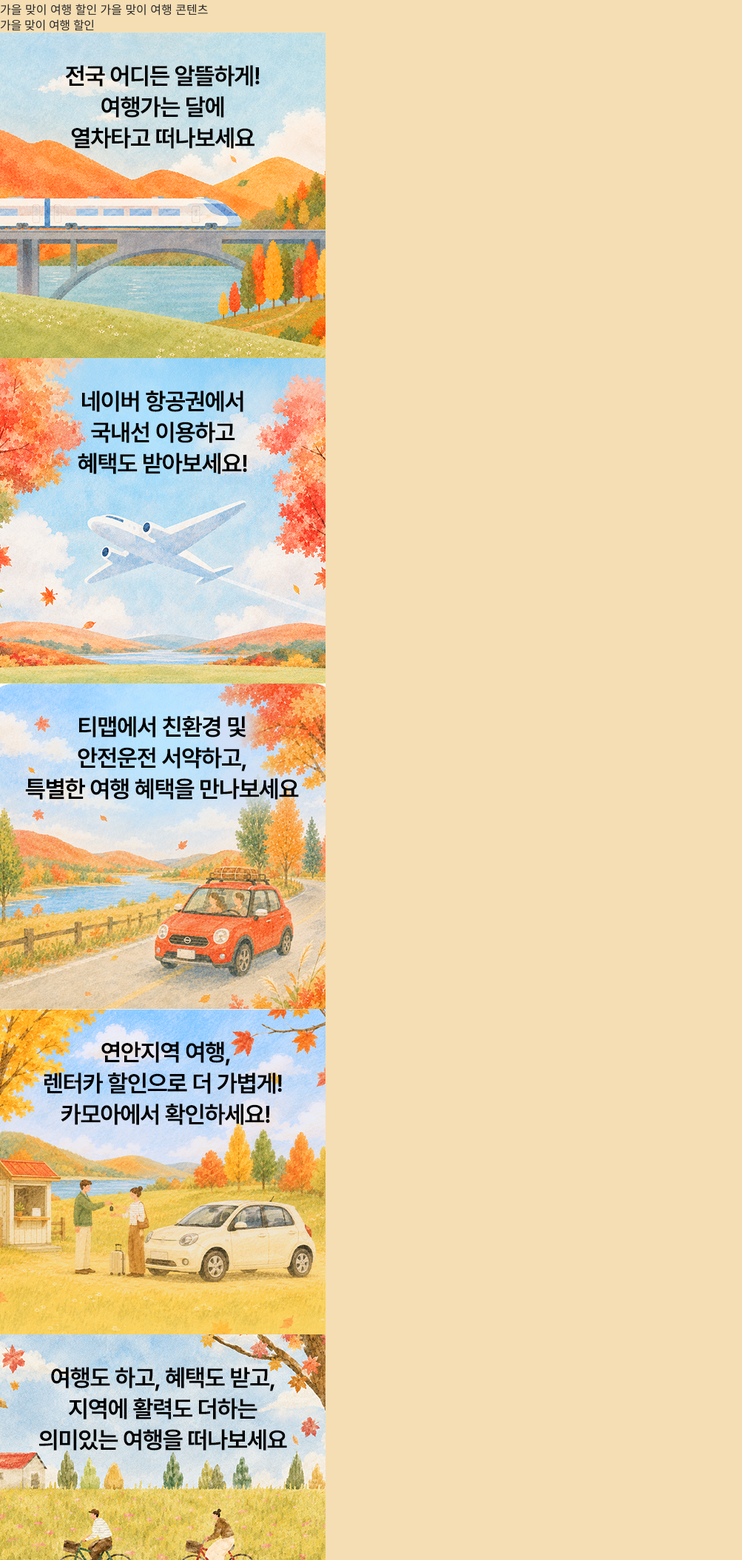
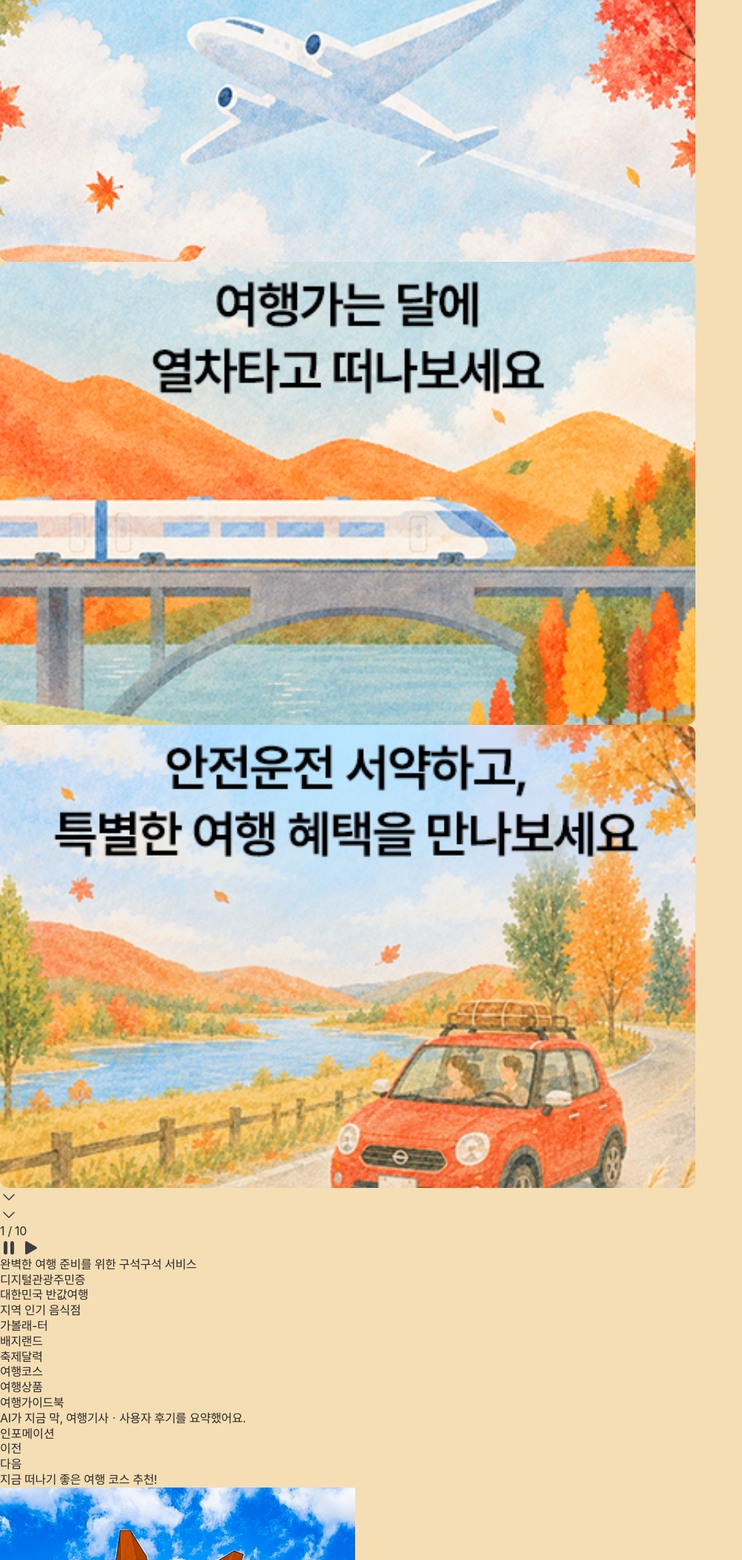
Before and after one commit to joona0306/css-basic-506, a plain HTML site: page clone-exercise.html in a window 1280 px wide. Shown: the part 362-2471 px from the top of the page at 74% size, without its empty margins (0-1003 px from the left). Drawn offline with Linux system fonts and the light colour scheme; a web font is replaced by a local one.

Commit message:
클론코딩 hero 영역 진행 및 css 기초

```diff
--- a/clone-exercise.html
+++ b/clone-exercise.html
@@ -183,137 +183,99 @@
 
       <!-- main -->
       <main class="main">
-        <!-- 히어로 영역 -->
-        <section>
-          <!-- 히어로 영역 하단 이미지 -->
-          <div>
-            <img src="assets/images/hero_bg.png" alt="히어로 배경" />
+        <!-- 히어로 영역 (2026-11-20 원본 기준, docs/hero-reference.md 참고) -->
+        <section class="hero-sec">
+          <!-- Swiper 라이브러리 사용예정, 클래스네임 바뀔수도 있음 -->
+          <div class="swiper sw-hero">
+            <!-- 카드 묶음: 이전 · 현재 · 다음 3장만 (원본은 10장) -->
+            <div class="swiper-wrapper">
+              <!-- 이전 카드 (일부만 보임) -->
+              <div class="swiper-slide">
+                <span class="hero-img">
+                  <img src="assets/images/hero_img_1_2.png" alt="" />
+                </span>
+                <a href="#">
+                  <strong>머물기만 해도 쉼이 되는 곳</strong>
+                  <em>해남에서 만나는 정원 속 여유</em>
+                  <span class="view">
+                    자세히 보기
+                    <img src="assets/icons/guide_chevron_dw24.svg" alt="" />
+                  </span>
+                </a>
               </div>
-          <!-- 히어로 콘텐츠 -->
-          <div>
-            <!-- section title -->
-            <div>
-              <div>
-                <div>여행가는 달 캠페인</div>
-                <h2>
+
+              <!-- 현재 카드 (가운데) -->
+              <div class="swiper-slide swiper-slide-active">
+                <span class="hero-img">
+                  <img src="assets/images/hero_img_1_1.png" alt="" />
+                </span>
                 <a href="#">
-                    가을 깊게, <br />
-                    여행은 가볍게
-                    <span>바로가기 아이콘</span>
+                  <strong>
+                    수능 스트레스를 날려버릴<br />
+                    전국 테마파크 &amp; 할인여행지 모음.zip
+                  </strong>
+                  <em>수험생 한정 할인 혜택&amp;선착순 선물까지!</em>
+                  <span class="view">
+                    자세히 보기
+                    <img src="assets/icons/guide_chevron_dw24.svg" alt="" />
+                  </span>
                 </a>
-                </h2>
-                <p>
-                  설레는 가을 여행, 풍성한 혜택이 가득한<br />
-                  여행가는 달 캠페인과 함께 떠나보세요
-                </p>
-                <span>2026. 9. 15. ~ 2026. 11. 30.</span>
-                <div>
-                  <button>
-                    <span>가을 맞이 여행 할인</span>
+              </div>
+
+              <!-- 다음 카드 (일부만 보임) -->
+              <div class="swiper-slide">
+                <span class="hero-img">
+                  <img src="assets/images/hero_img_1_3.png" alt="" />
+                </span>
+                <a href="#">
+                  <strong>방한 외국인 관광객 2,000만 명 돌파!</strong>
+                  <em>대한민국 관광이 새로운 역사를 썼습니다</em>
+                  <span class="view">
+                    자세히 보기
+                    <img src="assets/icons/guide_chevron_dw24.svg" alt="" />
+                  </span>
+                </a>
+              </div>
+            </div>
+
+            <!-- 이전 / 다음 버튼 -->
+            <div class="nav-btn">
+              <div class="swiper-button-prev">
+                <button aria-label="이전 슬라이드">
+                  <img src="assets/icons/guide_chevron_dw24.svg" alt="" />
                 </button>
-                  <button>
-                    <span>가을 맞이 여행 콘텐츠</span>
+              </div>
+
+              <div class="swiper-button-next">
+                <button aria-label="다음 슬라이드">
+                  <img src="assets/icons/guide_chevron_dw24.svg" alt="" />
                 </button>
               </div>
             </div>
+
+            <!-- 페이지 표시 + 일시정지 -->
+            <div class="page-btn">
+              <div class="swiper-pagination swiper-pagination-fraction">
+                <span class="swiper-pagination-current">1</span>
+                /
+                <span class="swiper-pagination-total">10</span>
               </div>
-            <!-- images slide -->
-            <div>
-              <!-- blind 가을 맞이 여행 콘텐츠 -->
-              <h3>가을 맞이 여행 할인</h3>
-              <div>
-                <!-- Swiper slide -->
-                <div>
-                  <div>
-                    <a href="#">
+
+              <div class="rolling">
+                <button class="icon-pg-play" aria-label="일시정지">
+                  <span class="stop">
                     <img
-                        src="assets/images/hero_img_1_1.png"
-                        alt="전국 어디든 알뜰하게! 여행가는 달에 열차타고 떠나보세요"
+                      src="assets/icons/guide_stop24.svg"
+                      alt="일시정지 아이콘"
                     />
-                    </a>
-                  </div>
-                  <div>
-                    <a href="#">
+                  </span>
+                  <span class="play">
                     <img
-                        src="assets/images/hero_img_1_2.png"
-                        alt="네이버 항공권에서 국내선 이용하고 혜택도 받아보세요!"
+                      src="assets/icons/guide_play24.svg"
+                      alt="재생 아이콘"
                     />
-                    </a>
-                  </div>
-                  <div>
-                    <a href="#">
-                      <img
-                        src="assets/images/hero_img_1_3.png"
-                        alt="티맵에서 친환경 및 안전운전 서약하고, 특별한 여행 혜택을 만나보세요"
-                      />
-                    </a>
-                  </div>
-                  <div>
-                    <a href="#">
-                      <img
-                        src="assets/images/hero_img_1_4.png"
-                        alt="연안지역 여행, 렌터카 할인으로 더 가볍게!  카모아에서 확인하세요!"
-                      />
-                    </a>
-                  </div>
-                  <div>
-                    <a href="#">
-                      <img
-                        src="assets/images/hero_img_1_5.png"
-                        alt="여행도 하고, 혜택도 받고, 지역에 활력도 더하는 의미있는 여행을 떠나보세요"
-                      />
-                    </a>
-                  </div>
-                  <div>
-                    <a href="#">
-                      <img
-                        src="assets/images/hero_img_1_6.png"
-                        alt="국내 숙박 최대 2~7만원 할인! 역대급 숙박을 확인하세요!"
-                      />
-                    </a>
-                  </div>
-                  <div>
-                    <a href="#">
-                      <img
-                        src="assets/images/hero_img_1_7.png"
-                        alt="대한민국 구석구석 다양한 여행상품을 최대 50% 할인된 가격으로 이용해 보세요!"
-                      />
-                    </a>
-                  </div>
-                  <div>
-                    <a href="#">
-                      <img
-                        src="assets/images/hero_img_1_8.png"
-                        alt="교통부터 관광지 할인까지, 지역 곳곳 다양한 여행 할인혜택을 확인하세요"
-                      />
-                    </a>
-                  </div>
-                  <div>
-                    <a href="#">
-                      <img
-                        src="assets/images/hero_img_1_9.png"
-                        alt="소도시 여행 최대 30% 할인! 지역관광 부스터 로 떠나보세요."
-                      />
-                    </a>
-                  </div>
-                </div>
-                <!-- pagination -->
-                <div>
-                  <!-- 이전 버튼 -->
-                  <div>
-                    <button>이전</button>
-                  </div>
-                  <!-- 다음 버튼 -->
-                  <div>
-                    <button>다음</button>
-                  </div>
-                  <!-- page -->
-                  <div>1 / 9</div>
-                  <button>
-                    <span>일시정지</span>
-                    <span>재생</span>
+                  </span>
                 </button>
-                </div>
               </div>
             </div>
           </div>
--- a/css/clone-exercise.css
+++ b/css/clone-exercise.css
@@ -70,6 +70,8 @@ button:focus-visible {
 .wrap {
   width: 100%;
 }
+
+/* header styling start */
 .header {
   position: relative;
   width: 100%;
@@ -169,12 +171,35 @@ button:focus-visible {
   top: 38px;
   background-color: #fff;
 }
+/* header styling end */
 
+/* main styling start */
 .main {
   width: 100%;
   background-color: wheat;
 }
+.sw-hero .swiper-slide {
+  position: relative;
+  width: 940px;
+  height: 626px;
+  border-radius: 12px;
+  overflow: hidden;
+}
+.hero-img {
+  display: block;
+  width: 100%;
+  height: 100%;
+}
+.hero-img img {
+  width: 100%;
+  height: 100%;
+  object-fit: cover;
+}
+/* main styling end */
+
+/* footer styling start */
 .footer {
   width: 100%;
   background-color: violet;
 }
+/* footer styling end */
```
Also changed, not shown: assets/icons/guide_play24.svg (added), assets/icons/guide_stop24.svg (added), 4 other files. Lines whose indentation alone changed are shown as unchanged.
